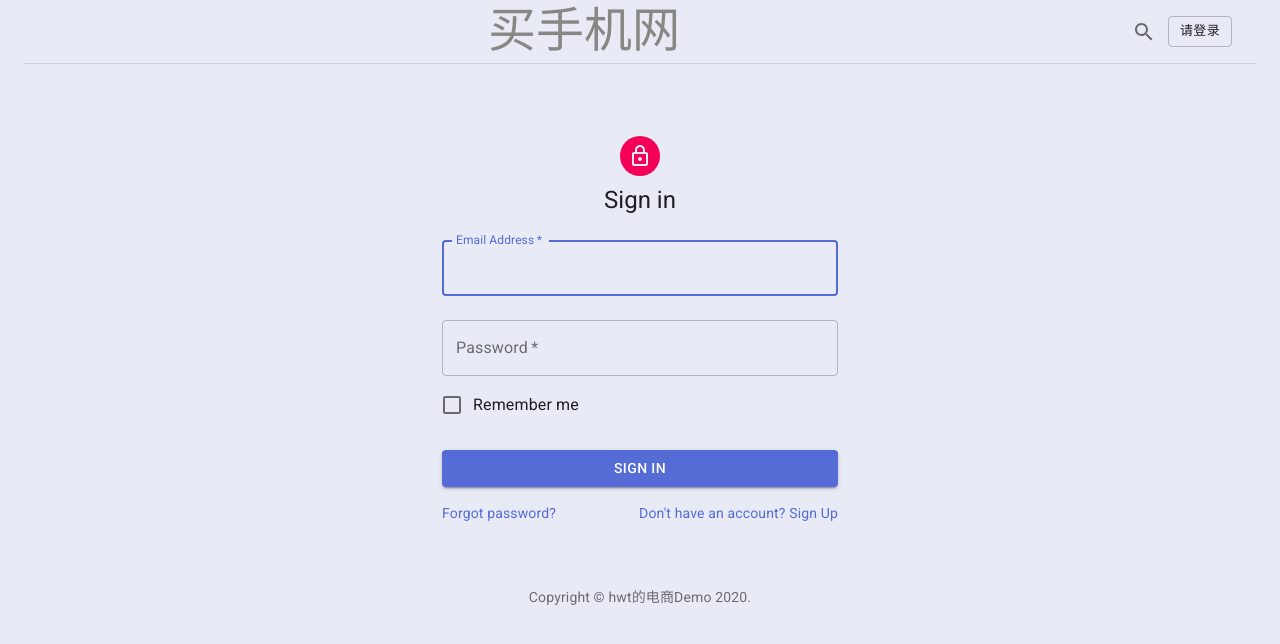
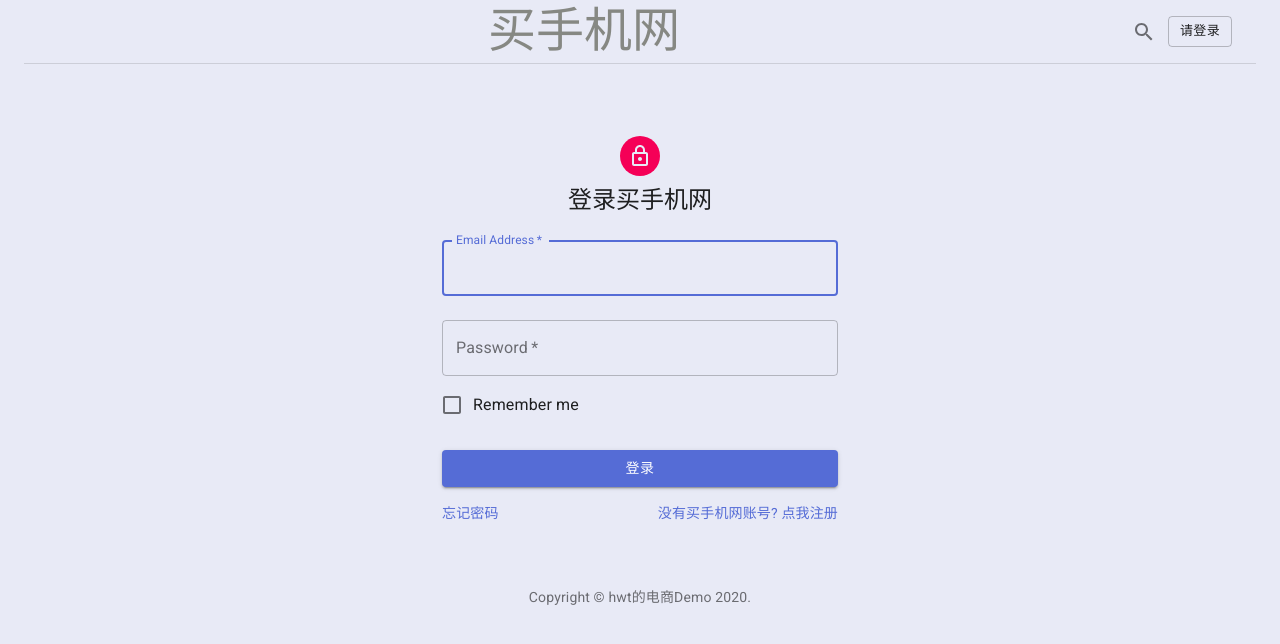
Before and after one commit to FLTornado/ecommercesite, a React (Create React App) app: page /SignIn in a window 1280 px wide. Shown: the top 644 px of the page. Built offline with nearby package versions, Linux system fonts and the light colour scheme.

Commit message:
添加路由动画，解决切换页面时导航栏左右移动

```diff
--- a/public/index.html
+++ b/public/index.html
@@ -23,7 +23,9 @@
     <!-- Fonts to support Material Design -->
     <link rel="stylesheet" href="https://fonts.googleapis.com/css?family=Roboto:300,400,500,700&display=swap" />
   </head>
-  <body>
+  <body style="overflow:scroll;"> <!--
+      强制唤起侧边滚动条防止导航栏左右移动
+    -->
     <noscript>You need to enable JavaScript to run this app.</noscript>
     <div id="root"></div>
     <!--
--- a/src/HomePage/Entry.js
+++ b/src/HomePage/Entry.js
@@ -1,34 +1,54 @@
-import React, { Component } from "react";
+import "./css/pageSwitchAnimation.css";
+import React from "react";
+import { TransitionGroup, CSSTransition } from "react-transition-group";
 import {
 	BrowserRouter as Router,
 	Switch,
 	Route,
-  Link
+	Link,
+	Redirect,
+	useLocation,
+	useParams
 } from "react-router-dom";
 import Blog from "./Blog";
 import SignIn from "./SignIn";
 import Header from "./Header";
-
-class Entry extends Component  {
-  render() {
+export default function Entry() {
 	return (
 		<Router>
-      <div>
-        <Header title="买手机网"/>
-        {/* A <Switch> looks through its children <Route>s and
-            renders the first one that matches the current URL. */}
-        <Switch>
-          <Route path="/SignIn">
+			 <Route
+      			render={({ location }) => (
+        		<React.Fragment>
+          			<Route
+            			exact
+            			path="/"
+            			render={() => <Redirect to="/" />}
+          		/>
+				<Header title="买手机网" />
+				<TransitionGroup>
+              <CSSTransition
+                // 需要加一个key属性，让react认识每个组件，并进行正确的加载。
+                // 这里我改了官方demo的代码， 原来是设置成location.key， 这样的话每次点击同一个路由链接的时候都会渲染。
+                key={location.pathname}
+                // classNames 就是设置给css动画的标示，记得'classNames'带's'的。
+                classNames="fade"
+                // 动画时间设置为800ms，和css中的需要一致。
+                timeout={800}
+              >
+				<Switch location={location}>
+					<Route exact path="/">
+						<Blog />
+					</Route>
+					<Route exact path="/SignIn">
 						<SignIn />
 					</Route>
-          <Route path="/">
-            <Blog />
-          </Route>
+					<Route render={() => <div>Not Found</div>} />
 				</Switch>
-      </div>
+				</CSSTransition>
+            </TransitionGroup>
+			</React.Fragment>
+			)}
+      			/>
 		</Router>
 	);
 }
-}
-
-export default Entry;
--- a/src/HomePage/Header.js
+++ b/src/HomePage/Header.js
@@ -16,7 +16,7 @@ const useStyles = makeStyles(theme => ({
   },
   toolbarTitle: {
     flex: 1,
-    textDecoration: `none`
+    textDecoration: `none`,
   }
 }));
 
--- a/src/HomePage/SignIn.js
+++ b/src/HomePage/SignIn.js
@@ -59,7 +59,7 @@ export default function SignIn() {
           <LockOutlinedIcon />
         </Avatar>
         <Typography component="h1" variant="h5">
-          Sign in
+          登录买手机网
         </Typography>
         <form className={classes.form} noValidate>
           <TextField
@@ -95,17 +95,17 @@ export default function SignIn() {
             color="primary"
             className={classes.submit}
           >
-            Sign In
+            登录
           </Button>
           <Grid container>
             <Grid item xs>
               <Link href="#" variant="body2">
-                Forgot password?
+                忘记密码
               </Link>
             </Grid>
             <Grid item>
               <Link href="#" variant="body2">
-                {"Don't have an account? Sign Up"}
+                {"没有买手机网账号? 点我注册"}
               </Link>
             </Grid>
           </Grid>
--- /dev/null
+++ b/src/HomePage/css/pageSwitchAnimation.css
@@ -0,0 +1,43 @@
+/*这里定义整个应用加载时的动画，进场前这里设置了缩放为0，
+进场过程中缩放变为1，也就是100%，持续时间为500ms，
+时间曲是ease-out，一种先快后慢的变化曲线*/
+
+.appAppear-appear{
+  opacity: 0;
+  transform: scale(0);
+}
+
+.appAppear-appear.appAppear-appear-active{
+  opacity: 1;
+  transform: scale(1);
+  transition: 500ms ease-out;
+}
+
+/*设置进场前透明度为0，放缩为0*/
+
+.fade-enter {
+  opacity: 0;
+  transform: scale(0);
+}
+
+
+/*设置进场过程中 透明度为1，放缩为1，放缩的位置为左上角，持续时间为500ms，时间曲是ease-out */
+.fade-enter.fade-enter-active {
+  opacity: 1;
+  transform: scale(1);
+  transition: 800ms ease-out;
+}
+
+/*设置退场前透明度为1，放缩为1*/
+.fade-exit{
+  opacity: 1;
+  transform: scale(1);
+}
+
+/*设置退场过程中 透明度为0，放缩为0，放缩的位置默认是中间，所以不设置也可以，
+持续时间为500ms，时间曲是ease-out */
+.fade-exit.fade-exit-active{
+  opacity:0;
+  transform: scale(0);
+  transition: 800ms ease-out;
+}
--- a/src/index.js
+++ b/src/index.js
@@ -1,8 +1,14 @@
-import React from 'react';
-import ReactDOM from 'react-dom';
-import Entry from './HomePage/Entry';
+import "./HomePage/css/pageSwitchAnimation.css";
+import React from "react";
+import ReactDOM from "react-dom";
+import { TransitionGroup, CSSTransition } from "react-transition-group";
+import Entry from "./HomePage/Entry";
 
 ReactDOM.render(
-  <Entry />,
-  document.querySelector('#root'),
+	<TransitionGroup>
+		<CSSTransition appear={true} classNames="appAppear" timeout={500} >
+			<Entry />
+		</CSSTransition>
+	</TransitionGroup>,
+	document.querySelector("#root")
 );
```
Lines whose indentation alone changed are shown as unchanged.
